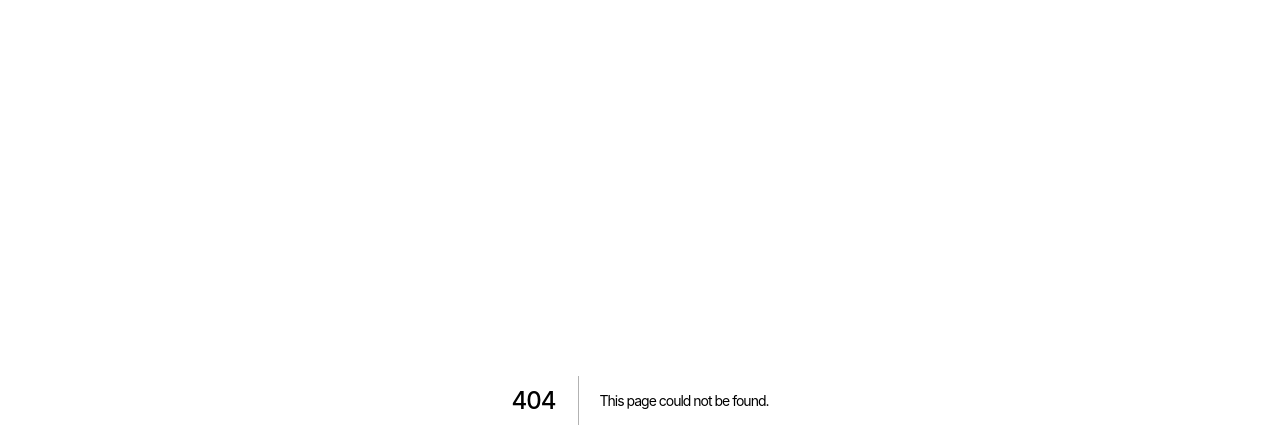
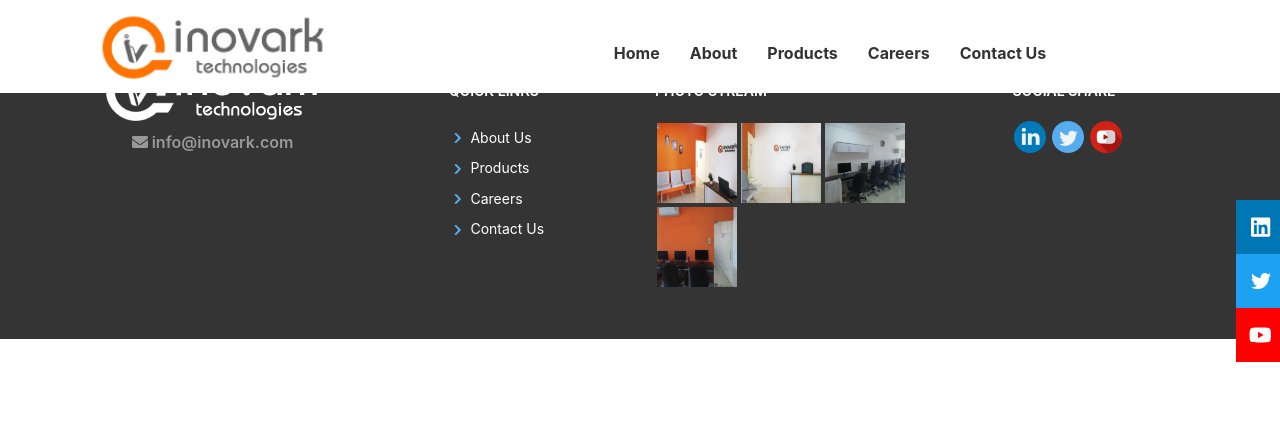
Before and after one commit to gunasekaran2410/nextcms, a Next.js app: page /Layout in a window 1280 px wide. Before the commit this address had no page. Shown: the top 448 px of the page. Built offline with nearby package versions, Linux system fonts and the light colour scheme.

Commit message:
Create Layout.js

```diff
--- /dev/null
+++ b/pages/Layout.js
@@ -0,0 +1,15 @@
+import Footer from 'components/Footer';
+import Nav from 'components/Nav';
+import Social from 'components/Social';
+
+
+function Layout(props)
+{
+    return <div>
+             <Nav/>
+             <Social/>
+             {props.children}
+             <Footer/>
+        </div>
+}
+export default Layout;
```
